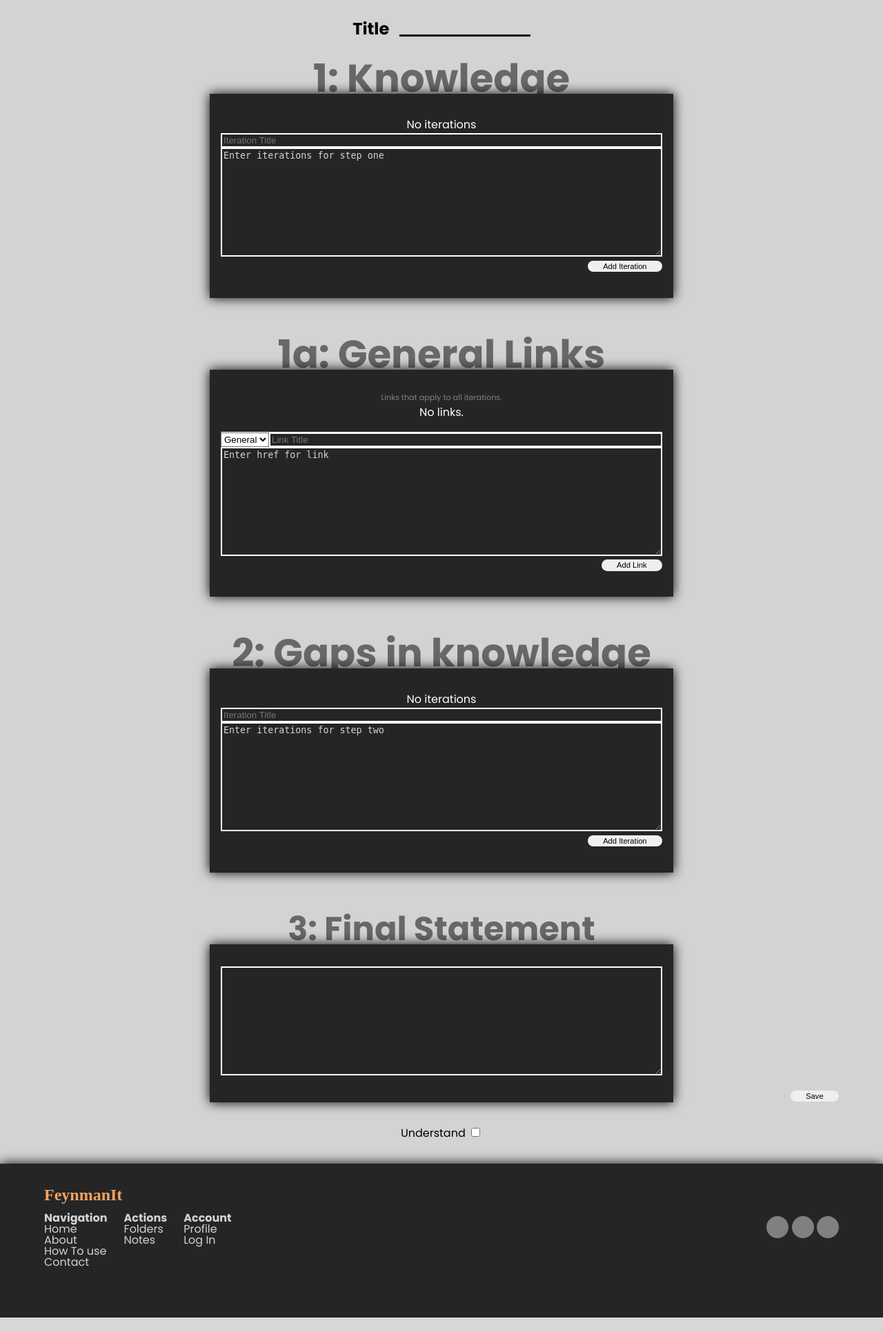
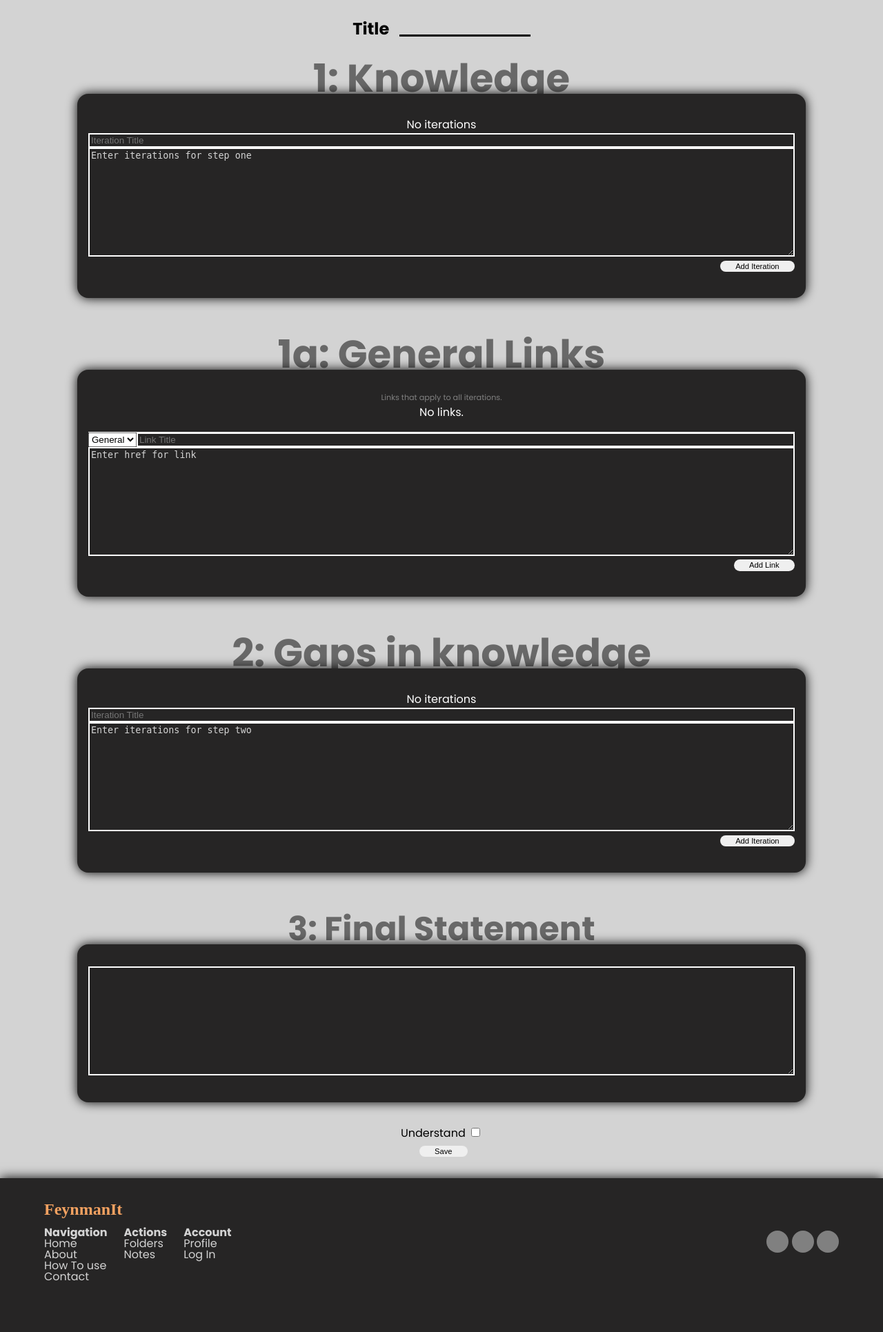
Before and after one commit to bluskigh/feynman-it, a Django app: template main/templates/main/edit_note.html in a window 1280 px wide. Shown: the part 30-1961 px from the top of the page at 69% size. Before the commit the page ends 1940 px from the top, so only its background shows below. Run offline with Django 3.2, Linux system fonts and the light colour scheme; the template is opened without the code that fills it: values that come from a table or form of the project are taken from there, others are empty.

Commit message:
Style changes

```diff
--- a/main/static/main/css/index.css
+++ b/main/static/main/css/index.css
@@ -1,10 +1,6 @@
 nav { padding: 2em; background: transparent; position: absolute; top: 0; left: 0; }
 #messages { position: absolute; }
-main {
-    margin: 0;
-    padding: 0;
-    width: 100%;
-}
+main { margin: 0; width: 100%; }
 main .section {
     padding: 2em 0; margin: 2em 0;
 }
--- a/main/static/main/css/layout.css
+++ b/main/static/main/css/layout.css
@@ -28,16 +28,6 @@ body {
 #main-container {
     min-height: 80vh;
 }
-#note-edit-form { width: 100%; }
-#note-edit-button {
-    position: absolute;
-    right: 5%;
-    bottom: 5%;
-    transition: background .5s ease;
-}
-#note-edit-button:hover {
-    background: gray;
-}
 .dangerous {
     background: red;
     color: darkred;
@@ -52,7 +42,6 @@ main {
     text-align: center;
     justify-content: flex-start;
     align-items: center;
-    padding: 2em 0;
     position: relative;
 }
 button {
@@ -63,7 +52,7 @@ button {
     transition: transform .5s ease;
 }
 button:hover { cursor: pointer; }
-#messages { width: 100%; z-index: 2; }
+#messages { width: 100%; z-index: 2; margin-bottom: 2em; }
 .warning, .error {
     background: red;
     color: darkred;
--- a/main/static/main/css/media.css
+++ b/main/static/main/css/media.css
@@ -1,5 +1,8 @@
 /* Start of Media Styling */
 @media screen and (max-width: 1300px) {
+    main .what-information {
+        width: 90%;
+    }
     #item-table th {
         font-size: 3em !important;
     }
--- a/main/static/main/css/table-styles.css
+++ b/main/static/main/css/table-styles.css
@@ -17,6 +17,8 @@
     cursor: help;
 }
 #item-table td {
+    width: 80%;
+    border-radius: 1em;
     background: var(--main);
     color: white;
     /* always in front of the label (header) */
@@ -27,7 +29,6 @@
     /* providing space uptop */
     padding: 2em 1em;
     box-shadow: 0 0 1em black;
-    width: 50%;
     transition-timing-function: ease;
     transition: background .5s, opacity .5s;
 }
@@ -88,4 +89,13 @@ th {
 .iteration-input button {
     height: fit-content;
 }
+#note-edit-form { width: 100%; }
+#note-edit-button {
+    margin-left: .5em;
+    transition: background .5s ease;
+}
+#note-edit-button:hover {
+    background: gray;
+}
+
 /* End of Table Styling */
--- a/main/templates/main/edit_note.html
+++ b/main/templates/main/edit_note.html
@@ -65,6 +65,7 @@
 </tr>
 </form>
 <button class="submit" id="note-edit-button">Save</button>
+<br>
 {% endblock %}
 
 {% block scripts %}
```
Also changed, not shown: main/templates/main/login_result.html (+5 -4 lines), main/templates/main/view_note.html (+7 -6 lines).
